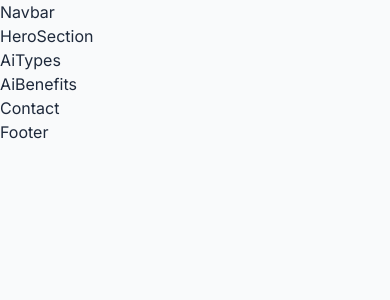
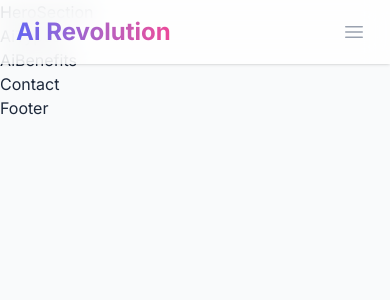
Before and after one commit to Zsayaaad/ai-revolution, a React (Vite) app: page / in a window 390 px wide. Shown: the top 300 px of the page. Built offline with nearby package versions, Linux system fonts and the light colour scheme.

Commit message:
add navbar

```diff
--- a/src/components/Navbar.jsx
+++ b/src/components/Navbar.jsx
@@ -1,7 +1,69 @@
-import React from "react";
+import { useState } from "react";
+
+const links = [
+  { name: "Home", href: "#home" },
+  { name: "AI Types", href: "#types" },
+  { name: "Benefits", href: "#benefits" },
+  { name: "Contact", href: "#contact" },
+];
 
 const Navbar = () => {
-  return <div>Navbar</div>;
+  const [mobileMenuOpen, setMobileMenuOpen] = useState(false);
+
+  return (
+    <nav className="bg-white/80 backdrop-blur-md shadow-sm fixed w-full z-50">
+      <div className="app-container flex justify-between items-center h-16">
+        {/* logo */}
+        <span className="gradient-text text-2xl font-bold">Ai Revolution</span>
+
+        {/* desktop links */}
+        <div className="hidden md:flex items-center space-x-8">
+          {links.map((link, index) => (
+            <a key={index} href={link.href} className="nav-item">
+              {link.name}
+            </a>
+          ))}
+          <a href="#" className="nav-btn">
+            Get Started
+          </a>
+        </div>
+
+        {/* Mobile Menu Button */}
+        <button
+          onClick={() => setMobileMenuOpen((prev) => !prev)}
+          className="md:hidden p-2 rounded-md text-gray-400 hover:text-gray-500 hover:bg-gray-100 focus:outline-none"
+        >
+          <svg
+            xmlns="http://www.w3.org/2000/svg"
+            fill="none"
+            viewBox="0 0 24 24"
+            strokeWidth={1.5}
+            stroke="currentColor"
+            className="size-6"
+          >
+            <path
+              strokeLinecap="round"
+              strokeLinejoin="round"
+              d="M3.75 6.75h16.5M3.75 12h16.5m-16.5 5.25h16.5"
+            />
+          </svg>
+        </button>
+      </div>
+      {/* Mobile Menu */}
+      {mobileMenuOpen && (
+        <div className="md:hidden bg-white shadow-lg rounded-lg space-y-1 px-2 pt-2 ">
+          {links.map((link, index) => (
+            <a key={index} href={link.href} className="mobile-nav-item">
+              {link.name}
+            </a>
+          ))}
+          <a href="#" className="mobile-nav-btn">
+            Get Started
+          </a>
+        </div>
+      )}
+    </nav>
+  );
 };
 
 export default Navbar;
```
